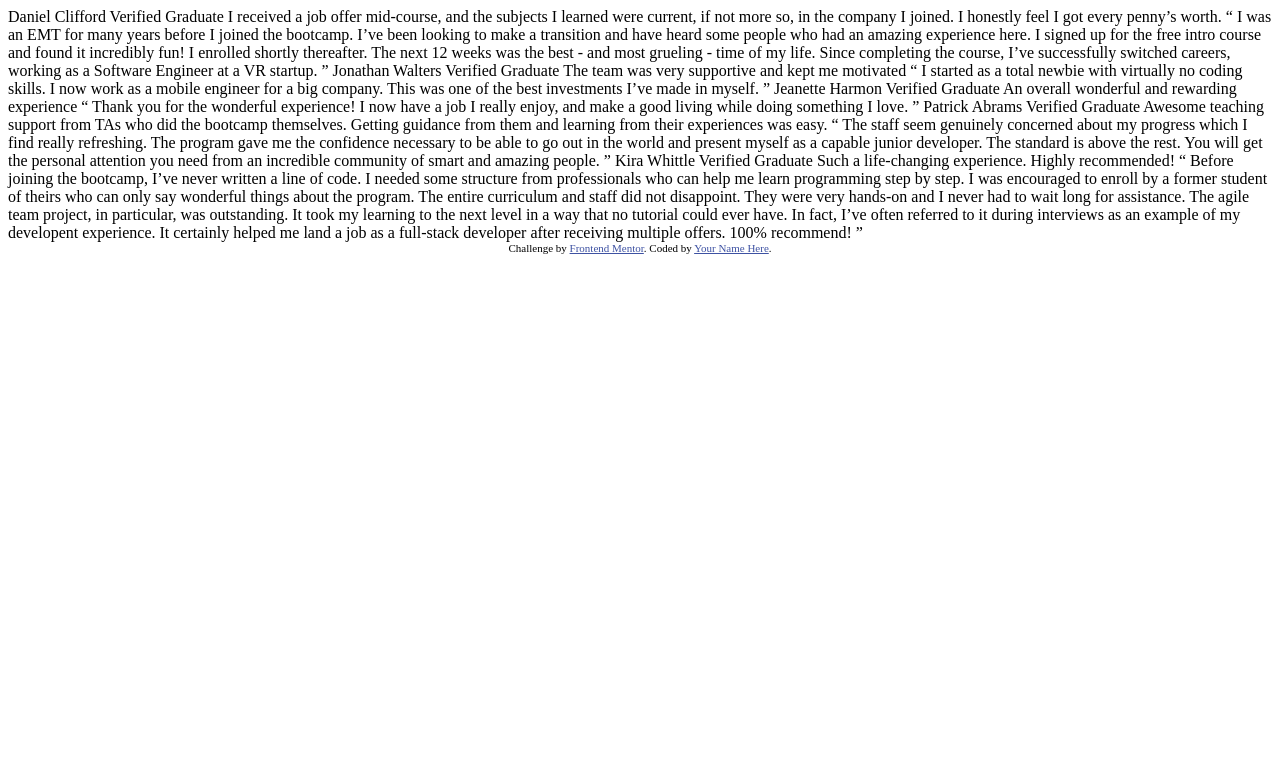
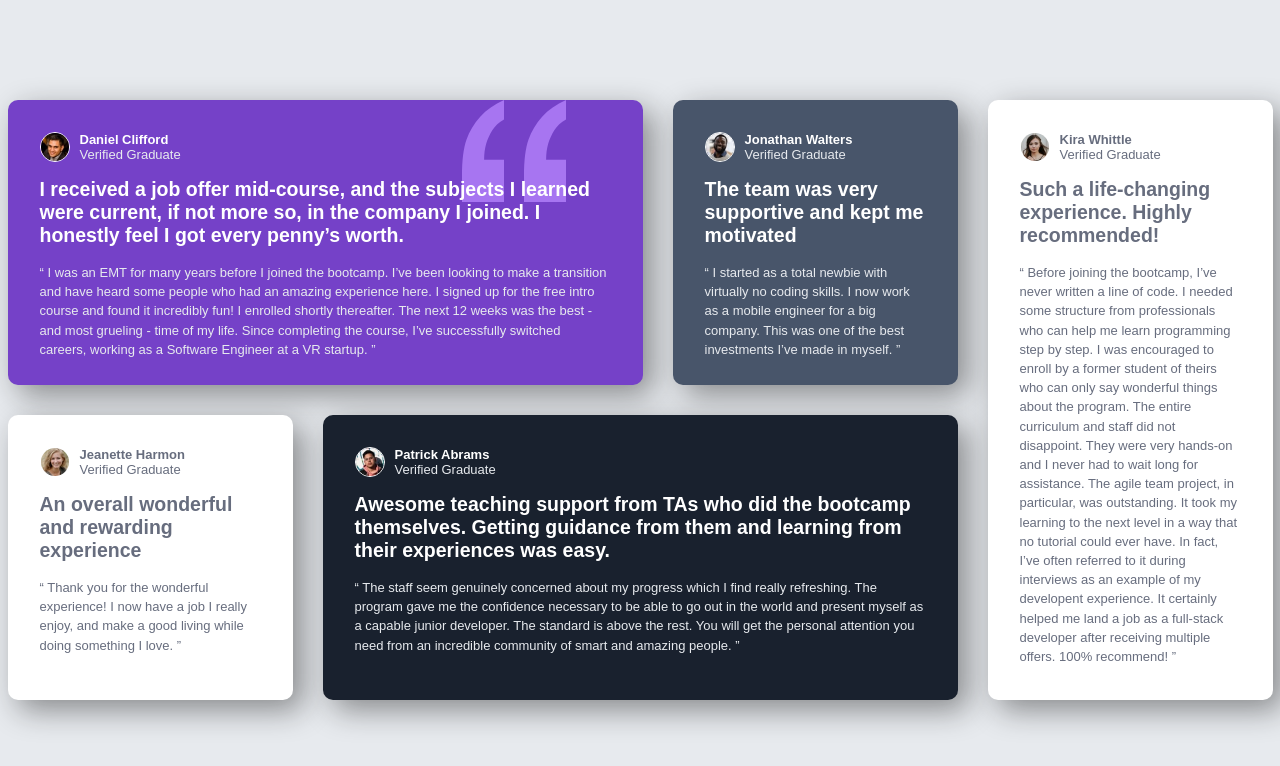
Before and after one commit to GeraASM/testimonail, a plain HTML site: page index.html in a window 1280 px wide. Drawn offline with Linux system fonts and the light colour scheme.

Commit message:
finish work

```diff
--- /dev/null
+++ b/css/style.css
@@ -0,0 +1,164 @@
+* {
+    box-sizing: border-box;
+    margin: 0;
+    padding: 0;
+}
+
+:root {
+    --purple-50: hsl(260, 100%, 95%);
+    --purple-300: hsl(264, 82%, 80%);
+    --purple-500: hsl(263, 55%, 52%);
+
+    --white: hsl(0, 0%, 100%);
+    --grey-100: hsl(214, 17%, 92%);
+    --grey-200: hsl(0, 0%, 81%);
+    --grey-400: hsl(224, 10%, 45%);
+    --grey-500: hsl(217, 19%, 35%);
+    --dark-blue: hsl(219, 29%, 14%);
+    --black: hsl(0, 0%, 7%);
+}
+
+
+body {
+    font-family: "Barlow Semi Condensed", sans-serif;
+    font-weight: 500;
+    font-style: normal;
+    min-height: 100vh;
+    align-content: center;
+    font-size: 13px;
+    color: var(--white);
+    background-color: var(--grey-100);
+}
+
+.main {
+    padding: 5rem 0;
+}
+
+.wrapper {
+    width: 90%;
+    margin-inline: auto;
+    display: flex;
+    flex-direction: column;
+    gap: 30px;
+}
+
+.testimonial {
+    position: relative;
+    width: 100%;
+    border-radius: 10px;
+    padding: 2rem;
+    display: flex;
+    flex-direction: column;
+    gap: 1rem;
+    box-shadow: 10px 10px 30px hsla(0, 0%, 7%, 0.445);
+}
+
+
+.perfil {
+    position: relative;
+    display: flex;
+    align-items: center;
+    gap: 10px;
+    z-index: 1;
+}
+
+.quotation {
+    display: none;
+    position: absolute;
+    top: 0;
+    right: 4.8rem;
+    z-index: 0;
+}
+
+.perfil__img {
+    display: block;
+    border-radius: 50%;
+    width: 30px;
+    height: 30px;
+    object-fit: cover;
+    border: 1px solid var(--white);
+}
+
+.perfil__name {
+    font-weight: 600;
+}
+
+.perfil__work:not(.perfil__work--grey) {
+    color: var(--grey-100);
+}
+
+.testimonial__paragraph {
+    font-weight: 600;
+    position: relative;
+    z-index: 1;
+}
+
+.testimonial__description {
+    line-height: 1.2rem;
+}
+
+.testimonial__description:not(.testimonial__description--grey) {
+    color: var(--grey-100);
+}
+
+
+.daniel {
+    background-color: var(--purple-500);
+}
+
+.jonathan {
+    background-color: var(--grey-500)
+}
+
+.jeanette {
+    background-color: var(--white);
+    color: var(--grey-400);
+}
+
+.patrick {
+    background-color: var(--dark-blue);
+}
+
+.kira {
+    background-color: var(--white);
+    color: var(--grey-400);
+}
+
+
+@media screen and (min-width: 800px) {
+    .wrapper {
+        width: fit-content;
+        display: grid;
+        gap: 30px;
+        grid-template-columns: 285px 320px 285px 285px;
+        grid-template-rows: 285px 285px;
+        grid-template-areas:  'daniel daniel jonathan kira'
+                    'jeanette patrick patrick kira';
+    }
+
+    .quotation {
+        display: block;
+    }
+
+    .testimonial {
+        height: 100%;
+    }
+    .daniel {
+        grid-area: daniel;
+    }
+    .jonathan {
+        grid-area: jonathan;
+    }
+
+    .kira {
+        grid-area: kira;
+    }
+
+    .jeanette {
+        grid-area: jeanette;
+    }
+    .patrick {
+        grid-area: patrick;
+    }
+
+}
--- a/index.html
+++ b/index.html
@@ -5,72 +5,95 @@
   <meta name="viewport" content="width=device-width, initial-scale=1.0"> <!-- displays site properly based on user's device -->
 
   <link rel="icon" type="image/png" sizes="32x32" href="./images/favicon-32x32.png">
-
-  <title>Frontend Mentor | [Challenge Name Here]</title>
-
-  <!-- Feel free to remove these styles or customise in your own stylesheet 👍 -->
-  <style>
-    .attribution { font-size: 11px; text-align: center; }
-    .attribution a { color: hsl(228, 45%, 44%); }
-  </style>
+  <link rel="stylesheet" href="./css/style.css" />
+  <title>Frontend Mentor | Testimonials grid section</title>
 </head>
 <body>
-  Daniel Clifford
-  Verified Graduate
-
-  I received a job offer mid-course, and the subjects I learned were current, if not more so,
-  in the company I joined. I honestly feel I got every penny’s worth.
-
-  “ I was an EMT for many years before I joined the bootcamp. I’ve been looking to make a
+    <main class="main">
+        <div class="wrapper">
+            <!-- DANIEL -->
+            <article class="testimonial daniel">
+                <img src="./images/bg-pattern-quotation.svg" alt="quotation" class="quotation">
+                <div class="perfil">
+                    <img src="./images/image-daniel.jpg" alt="Daniel" class="perfil__img">
+                    <div class="perfil__information">
+                        <p class="perfil__name">Daniel Clifford</p>
+                        <p class="perfil__work">Verified Graduate</p>
+                    </div>
+                </div>
+                <h2 class="testimonial__paragraph">I received a job offer mid-course, and the subjects I learned were current, if not more so,
+                    in the company I joined. I honestly feel I got every penny’s worth.</h2>
+                <p class="testimonial__description">“ I was an EMT for many years before I joined the bootcamp. I’ve been looking to make a
                     transition and have heard some people who had an amazing experience here. I signed up
                     for the free intro course and found it incredibly fun! I enrolled shortly thereafter.
                     The next 12 weeks was the best - and most grueling - time of my life. Since completing
-  the course, I’ve successfully switched careers, working as a Software Engineer at a VR startup. ”
-
-  Jonathan Walters
-  Verified Graduate
-
-  The team was very supportive and kept me motivated
-
-  “ I started as a total newbie with virtually no coding skills. I now work as a mobile engineer
-  for a big company. This was one of the best investments I’ve made in myself. ”
-
-  Jeanette Harmon
-  Verified Graduate
-
-  An overall wonderful and rewarding experience
-
-  “ Thank you for the wonderful experience! I now have a job I really enjoy, and make a good living
-  while doing something I love. ”
-
-  Patrick Abrams
-  Verified Graduate
-
-  Awesome teaching support from TAs who did the bootcamp themselves. Getting guidance from them and
-  learning from their experiences was easy.
-
-  “ The staff seem genuinely concerned about my progress which I find really refreshing. The program
+                    the course, I’ve successfully switched careers, working as a Software Engineer at a VR startup. ”</p>
+            </article>
+            <!-- JONATHAN -->
+            <article class="testimonial jonathan">
+                <div class="perfil">
+                    <img src="./images/image-jonathan.jpg" alt="Jonathan" class="perfil__img">
+                    <div class="perfil__information">
+                        <p class="perfil__name">Jonathan Walters</p>
+                        <p class="perfil__work">Verified Graduate</p>
+                    </div>
+                </div>
+                <h2 class="testimonial__paragraph">The team was very supportive and kept me motivated</h2>
+                <p class="testimonial__description">“ I started as a total newbie with virtually no coding skills. I now work as a mobile engineer
+                    for a big company. This was one of the best investments I’ve made in myself. ”</p>
+            </article>
+            <!-- JEANETTE -->
+            <article class="testimonial jeanette">
+                <div class="perfil">
+                    <img src="./images/image-jeanette.jpg" alt="Jeanette" class="perfil__img">
+                    <div class="perfil__information">
+                        <p class="perfil__name">Jeanette Harmon</p>
+                        <p class="perfil__work perfil__work--grey">Verified Graduate</p>
+                    </div>
+                </div>
+                <h2 class="testimonial__paragraph">An overall wonderful and rewarding experience</h2>
+                <p class="testimonial__description testimonial__description--grey">“ Thank you for the wonderful experience! I now have a job I really enjoy, and make a good living
+                    while doing something I love. ”</p>
+            </article>
+            <!-- PATRICK -->
+            <article class="testimonial patrick">
+                <div class="perfil">
+                    <img src="./images/image-patrick.jpg" alt="Patrick" class="perfil__img">
+                    <div class="perfil__information">
+                        <p class="perfil__name">Patrick Abrams</p>
+                        <p class="perfil__work">Verified Graduate</p>
+                    </div>
+                </div>
+                <h2 class="testimonial__paragraph">Awesome teaching support from TAs who did the bootcamp themselves. Getting guidance from them and
+                    learning from their experiences was easy.</h2>
+                <p class="testimonial__description">“ The staff seem genuinely concerned about my progress which I find really refreshing. The program
                     gave me the confidence necessary to be able to go out in the world and present myself as a capable
                     junior developer. The standard is above the rest. You will get the personal attention you need from
                     an incredible community of smart and amazing people. ”
-
-  Kira Whittle
-  Verified Graduate
-
-  Such a life-changing experience. Highly recommended!
-
-  “ Before joining the bootcamp, I’ve never written a line of code. I needed some structure from
+                  </p>
+            </article>
+            <!-- KIRA -->
+            <article class="testimonial kira">
+                <div class="perfil">
+                    <img src="./images/image-kira.jpg" alt="Kira" class="perfil__img">
+                    <div class="perfil__information">
+                        <p class="perfil__name">Kira Whittle</p>
+                        <p class="perfil__work perfil__work--grey">Verified Graduate</p>
+                    </div>
+                </div>
+                <h2 class="testimonial__paragraph">Such a life-changing experience. Highly recommended!</h2>
+                <p class="testimonial__description testimonial__description--grey">“ Before joining the bootcamp, I’ve never written a line of code. I needed some structure from
                     professionals who can help me learn programming step by step. I was encouraged to enroll by a former
                     student of theirs who can only say wonderful things about the program. The entire curriculum and staff
                     did not disappoint. They were very hands-on and I never had to wait long for assistance. The agile team
                     project, in particular, was outstanding. It took my learning to the next level in a way that no tutorial
                     could ever have. In fact, I’ve often referred to it during interviews as an example of my developent
                     experience. It certainly helped me land a job as a full-stack developer after receiving multiple offers.
-  100% recommend! ”
-
-  <div class="attribution">
-    Challenge by <a href="https://www.frontendmentor.io?ref=challenge" target="_blank">Frontend Mentor</a>.
-    Coded by <a href="#">Your Name Here</a>.
+                    100% recommend! ”</p>
+            </article>
         </div>
+    </main>
+  <!--
+ -->
 </body>
 </html>
```
Lines whose indentation alone changed are shown as unchanged.
